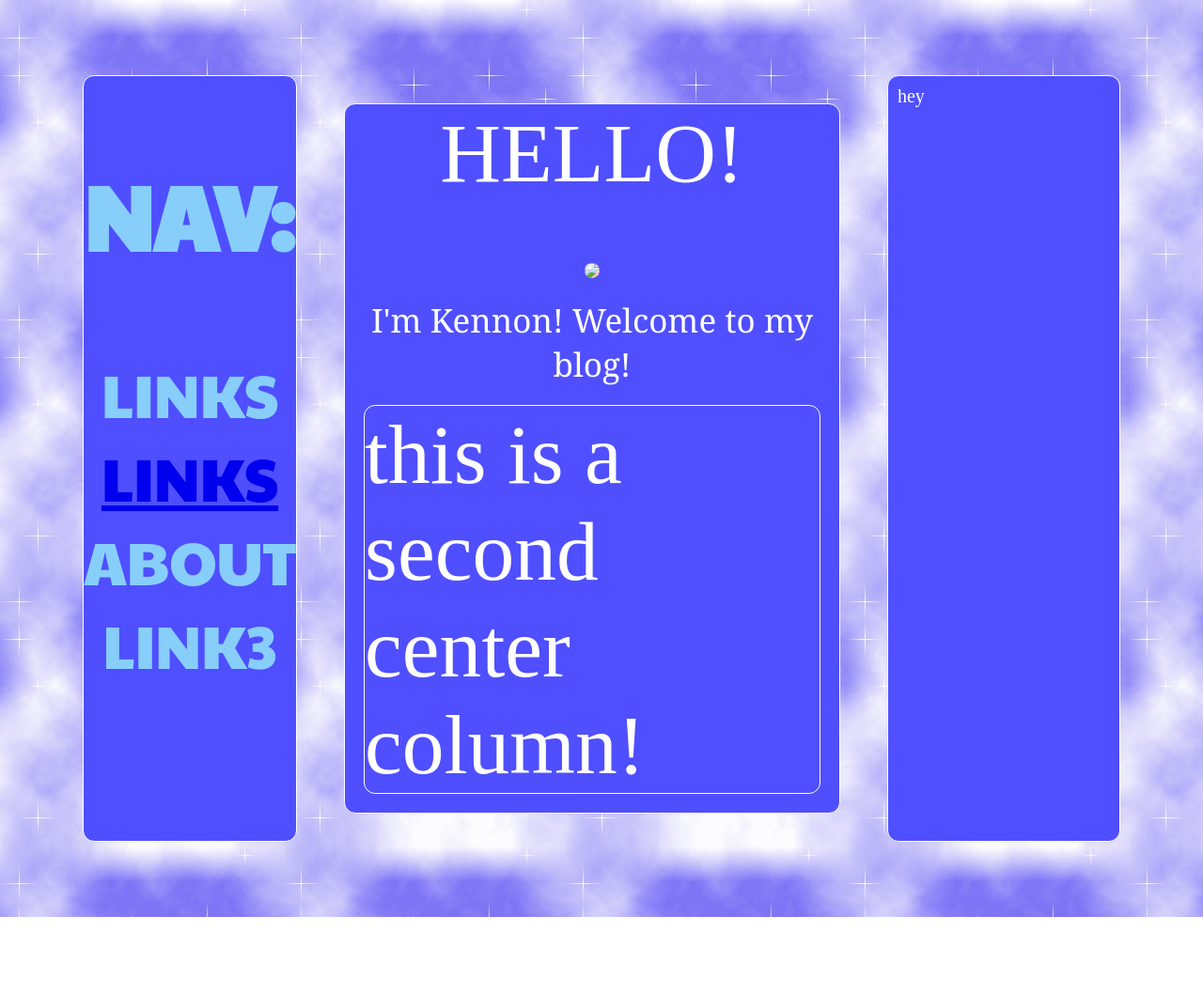
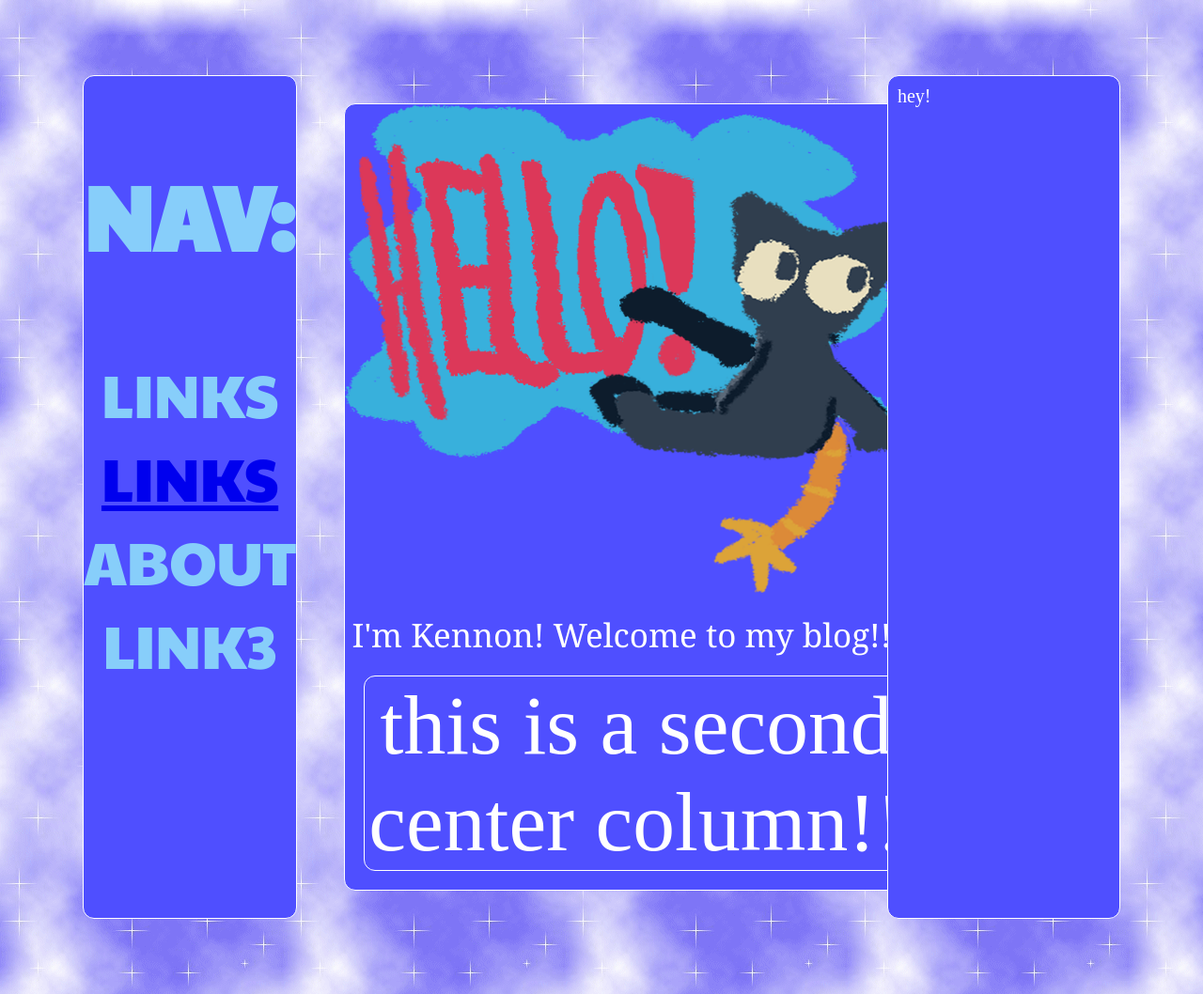
Before and after one commit to kgcummings/FrontEndMidterm, a plain HTML site: page index.html in a window 1280 px wide. Shown: the whole page at 94% size. Before the commit the page ends 976 px from the top, so only its background shows below. Drawn offline with Linux system fonts and the light colour scheme; a web font is replaced by a local one.

Commit message:
hello png implementation

```diff
--- a/index.html
+++ b/index.html
@@ -24,20 +24,17 @@
         </div>
             <div class="center">
                 <div class="centercol">
-                    <center>HELLO!</center>
-                    <center><img src="cake.gif" class="cake" width="200px"></center>
-                    <div class="centertext"><center>
-                        I'm Kennon! Welcome to my blog!
-                    </center>
+                    <center><img src="HELLO.png" width="620px" height="520px">
+                    <div class="centertext">
+                        I'm Kennon! Welcome to my blog!! :)
+                    </div>
+                 <div class="centercol">
+                         this is a second center column!!
+                 </div>
                 </div>
-            <div class="centercol">
-            this is a second center column!
-        </div>
-    </div>
-
             </div>
         <div class="rsidebar">
-            hey
+            hey!
         </div>
     </div>
 </body>
```
